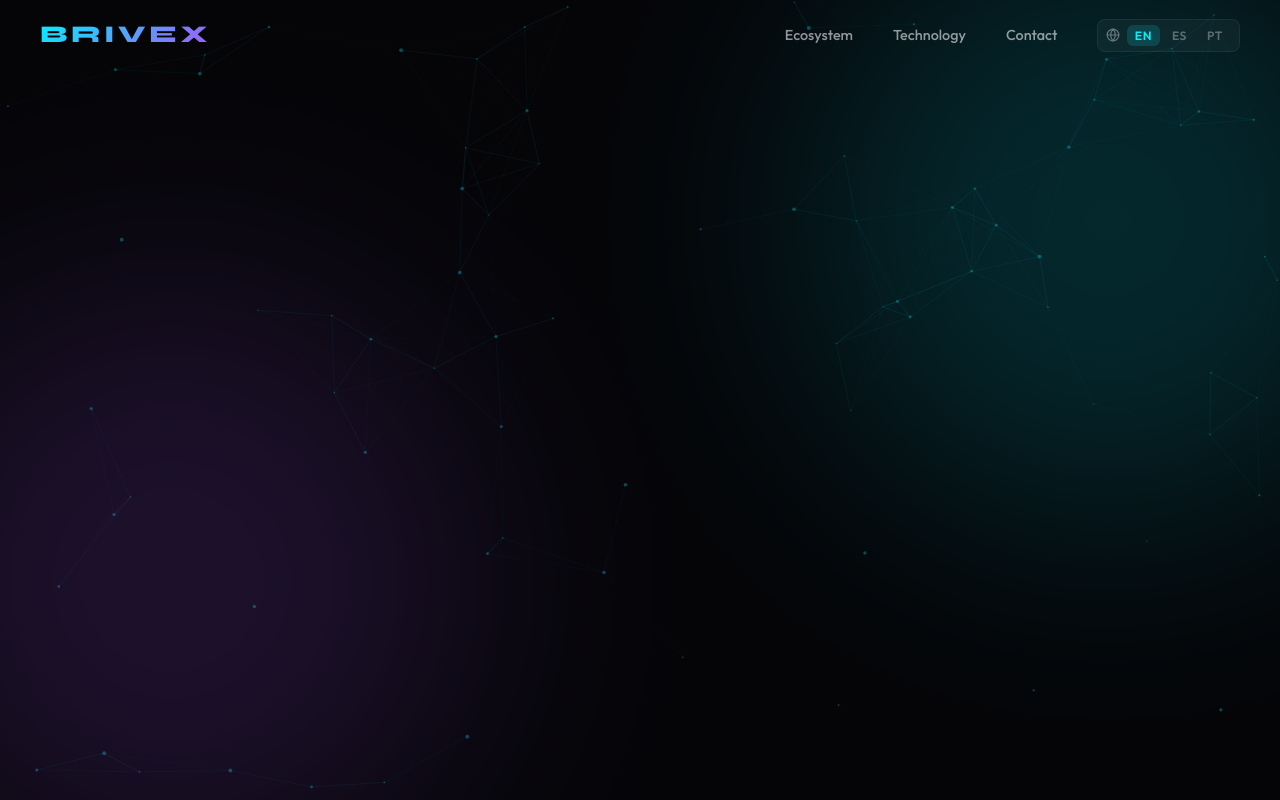
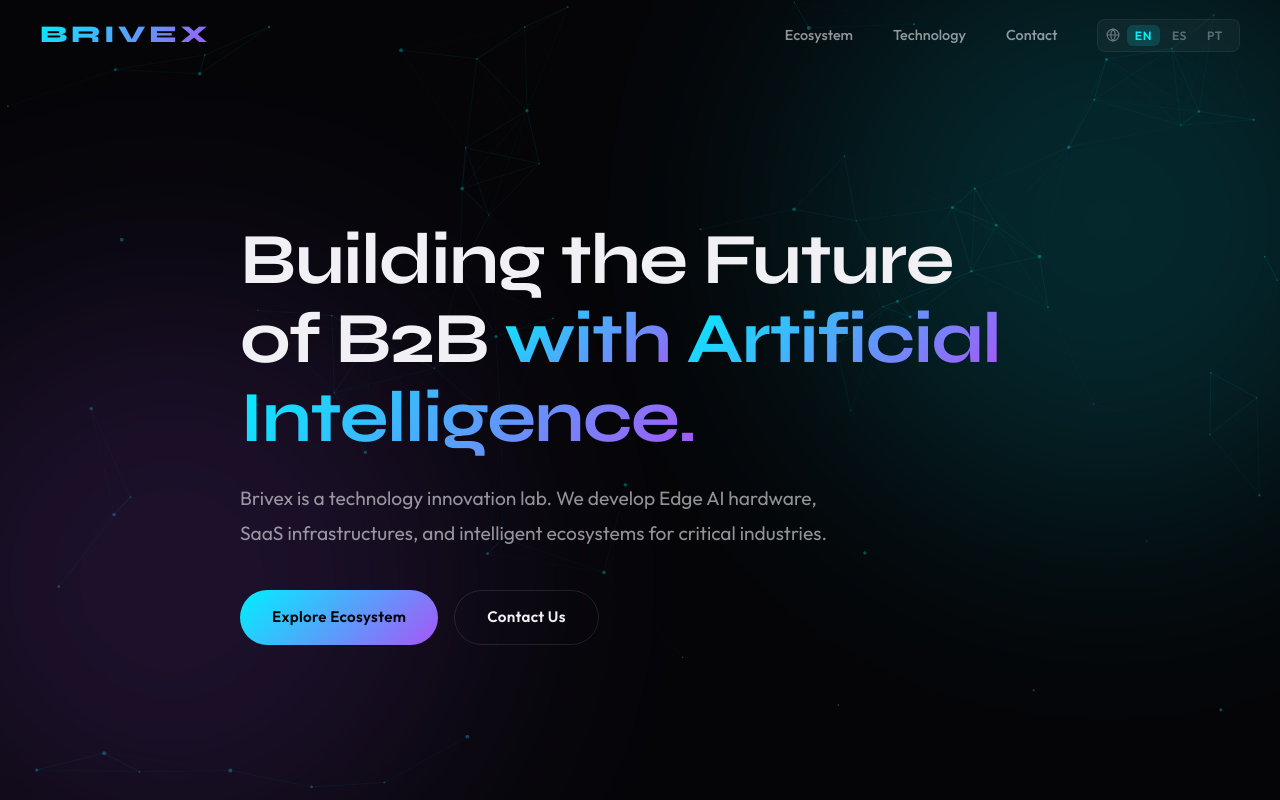
Before and after one commit to gandroide/brivex-landing-page, a React (Vite) app: page / in a window 1280 px wide. Shown: the top 800 px of the page. Built offline with nearby package versions, Linux system fonts and the light colour scheme.

Commit message:
animation bug

```diff
--- a/src/components/Hero.jsx
+++ b/src/components/Hero.jsx
@@ -1,5 +1,4 @@
 import { useRef, useEffect } from 'react';
-import { motion } from 'framer-motion';
 import { useTranslation } from '../i18n/LanguageContext';
 
 /* ── Neural‑mesh canvas animation ── */
@@ -80,12 +79,16 @@ function useNeuralCanvas(canvasRef) {
     initParticles();
     draw();
 
-    window.addEventListener('resize', () => {
+    const handleResize = () => {
       resize();
       initParticles();
-    });
+    };
+    window.addEventListener('resize', handleResize);
 
-    return () => cancelAnimationFrame(animId);
+    return () => {
+      cancelAnimationFrame(animId);
+      window.removeEventListener('resize', handleResize);
+    };
   }, [canvasRef]);
 }
 
@@ -101,12 +104,7 @@ export default function Hero() {
       <div className="hero-glow hero-glow-1" />
       <div className="hero-glow hero-glow-2" />
 
-      <motion.div
-        className="hero-content container"
-        initial={{ opacity: 0, y: 40 }}
-        animate={{ opacity: 1, y: 0 }}
-        transition={{ duration: 0.8, ease: [0.4, 0, 0.2, 1] }}
-      >
+      <div className="hero-content container hero-animate">
         <h1 className="hero-title">
           {t('hero.title').split(' ').map((word, i, arr) => {
             // Last 3 words get the gradient treatment
@@ -117,25 +115,15 @@ export default function Hero() {
           })}
         </h1>
 
-        <motion.p
-          className="hero-subtitle"
-          initial={{ opacity: 0, y: 20 }}
-          animate={{ opacity: 1, y: 0 }}
-          transition={{ duration: 0.8, delay: 0.2, ease: [0.4, 0, 0.2, 1] }}
-        >
+        <p className="hero-subtitle hero-animate-delay-1">
           {t('hero.subtitle')}
-        </motion.p>
+        </p>
 
-        <motion.div
-          className="hero-ctas"
-          initial={{ opacity: 0, y: 20 }}
-          animate={{ opacity: 1, y: 0 }}
-          transition={{ duration: 0.8, delay: 0.4, ease: [0.4, 0, 0.2, 1] }}
-        >
+        <div className="hero-ctas hero-animate-delay-2">
           <a href="#ecosystem" className="btn btn-primary">{t('hero.cta_primary')}</a>
           <a href="#contact" className="btn btn-secondary">{t('hero.cta_secondary')}</a>
-        </motion.div>
-      </motion.div>
+        </div>
+      </div>
     </section>
   );
 }
--- a/src/index.css
+++ b/src/index.css
@@ -480,6 +480,30 @@ button {
     gap: 1rem;
 }
 
+/* Hero entrance animations — pure CSS, no JS dependency */
+@keyframes heroFadeUp {
+    from {
+        opacity: 0;
+        transform: translateY(30px);
+    }
+    to {
+        opacity: 1;
+        transform: translateY(0);
+    }
+}
+
+.hero-animate {
+    animation: heroFadeUp 0.8s cubic-bezier(0.4, 0, 0.2, 1) both;
+}
+
+.hero-animate-delay-1 {
+    animation: heroFadeUp 0.8s cubic-bezier(0.4, 0, 0.2, 1) 0.2s both;
+}
+
+.hero-animate-delay-2 {
+    animation: heroFadeUp 0.8s cubic-bezier(0.4, 0, 0.2, 1) 0.4s both;
+}
+
 /* ============================
    ECOSYSTEM
    ============================ */
```
Also changed, not shown: 1 other file (tests, documents, lock files or other folders).
